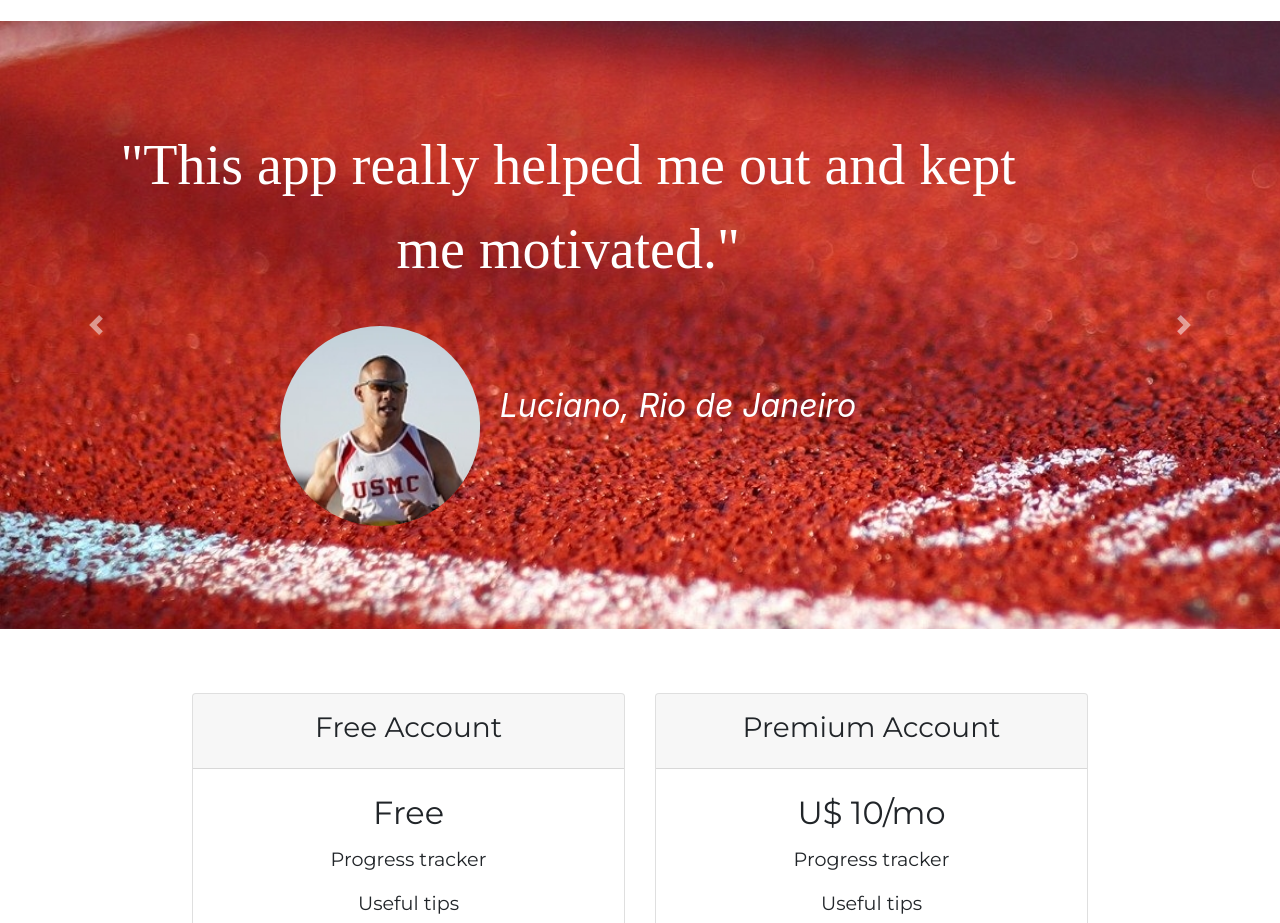
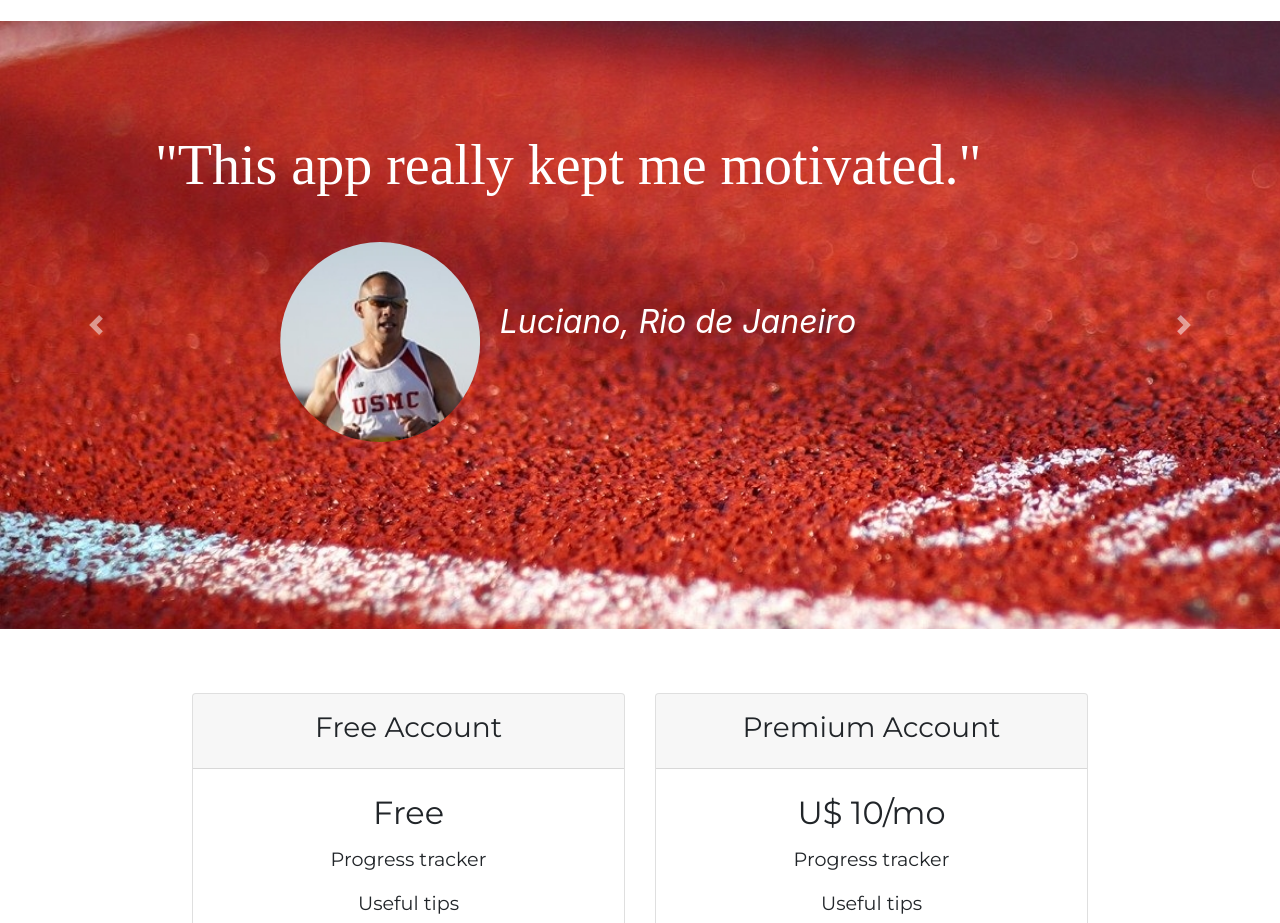
Before and after one commit to moraes-luciano/LandingPage, a plain HTML site: page index.html in a window 1280 px wide. Shown: the part 1140-2063 px from the top of the page. Drawn offline with nearby package versions, Linux system fonts and the light colour scheme.

Commit message:
Update index.html

```diff
--- a/index.html
+++ b/index.html
@@ -86,7 +86,7 @@
       <div id="carouselExampleControls" class="carousel slide" data-ride="carousel">
         <div class="carousel-inner">
           <div class="carousel-item active">
-            <h2 class="testimonials-text">"This app really helped me out and kept me motivated."</h2>
+            <h2 class="testimonials-text">"This app really kept me motivated."</h2>
             <img class="user-img" src="runner1.jpg" alt="">
             <em class="user-id">Luciano, Rio de Janeiro</em>
           </div>
```
